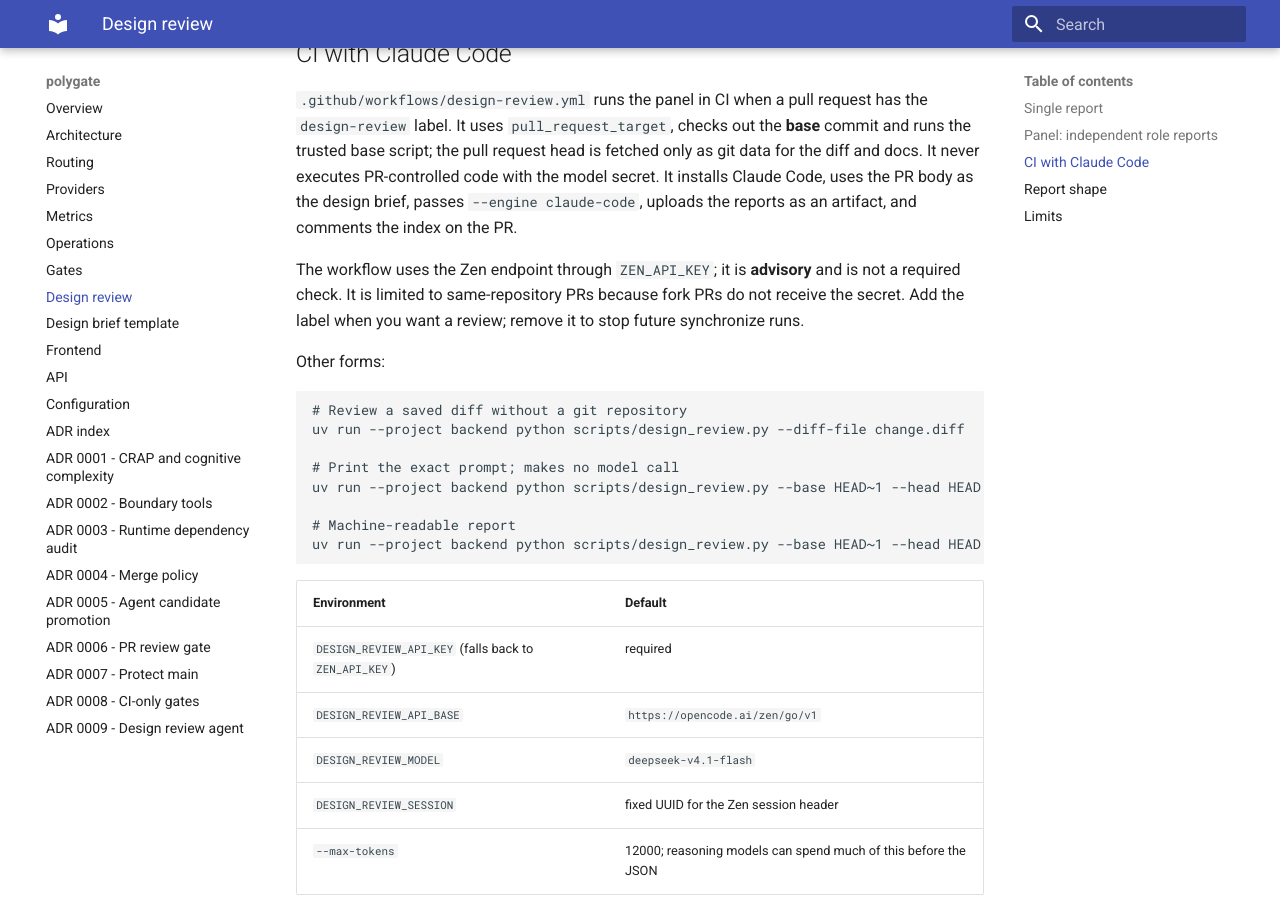
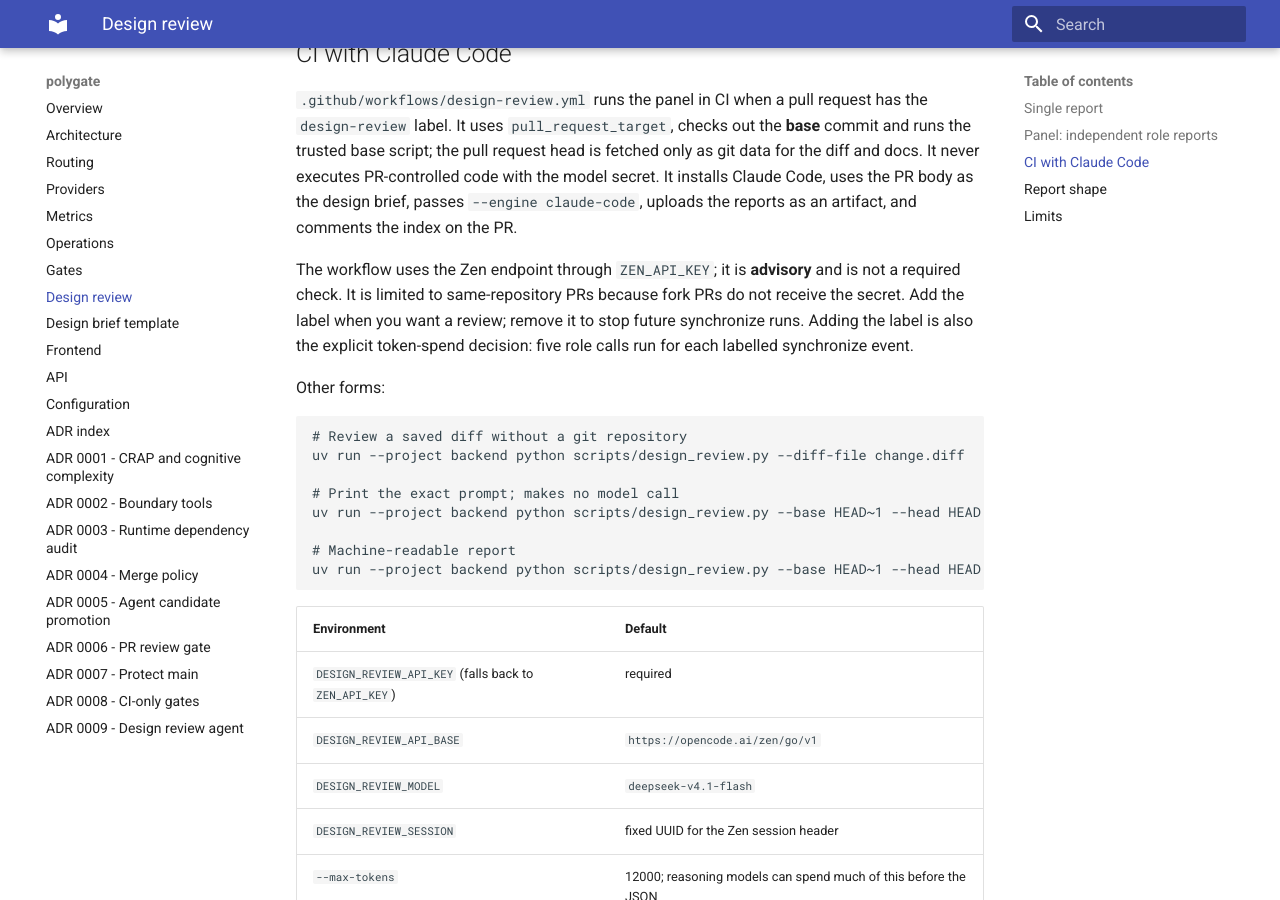
Before and after one commit to Zephyr236/polygate, an MkDocs documentation site: the page built from docs/design-review.md, in a window 1280 px wide and 900 px high, scrolled down 1175 px. Built offline with MkDocs 1.6.1 and Material for MkDocs 9.7.7, drawn with Linux system fonts in a browser that asks for light colours.

Commit message:
docs: make the design review token cost explicit
Co-Authored-By: Claude Code <noreply@anthropic.com>

```diff
--- a/docs/design-review.md
+++ b/docs/design-review.md
@@ -59,7 +59,8 @@ comments the index on the PR.
 
 The workflow uses the Zen endpoint through `ZEN_API_KEY`; it is **advisory** and is not a required
 check. It is limited to same-repository PRs because fork PRs do not receive the secret. Add the label
-when you want a review; remove it to stop future synchronize runs.
+when you want a review; remove it to stop future synchronize runs. Adding the label is also the
+explicit token-spend decision: five role calls run for each labelled synchronize event.
 
 Other forms:
 
```
